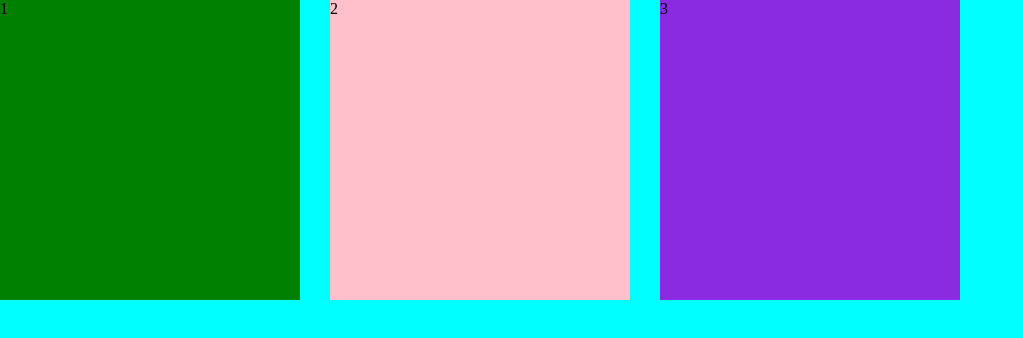
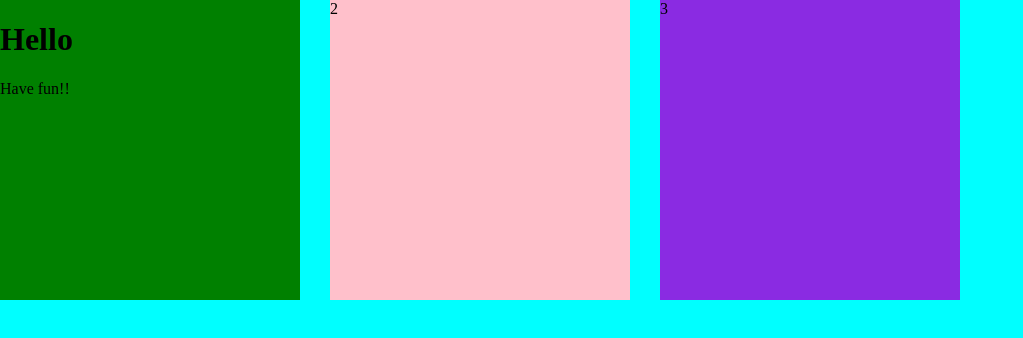
Before and after one commit to llcain/HTML-Crash-Course, a plain HTML site: page CSS_flexbox/index.html in a window 1280 px wide. Shown: the whole page, without its empty margins (0-1023 px from the left). Drawn offline with Linux system fonts and the light colour scheme.

Commit message:
Created styles file - added content

```diff
--- a/CSS_flexbox/index.html
+++ b/CSS_flexbox/index.html
@@ -8,7 +8,10 @@
 </head>
 <body>
     <div class="flex-container">
-        <div class="one">1</div>
+        <div class="one">
+            <h1>Hello</h1>
+            <p>Have fun!!</p>
+        </div>
         <div class="two">2</div>
         <div class="three">3</div>
     </div>
```
